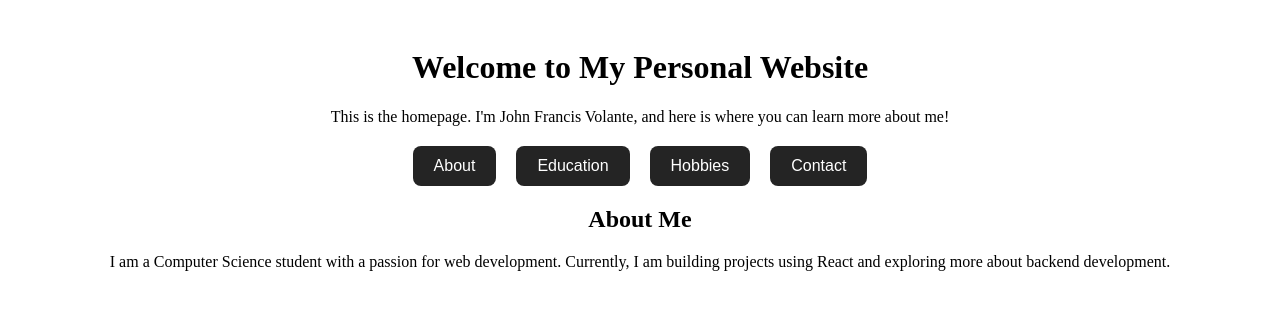
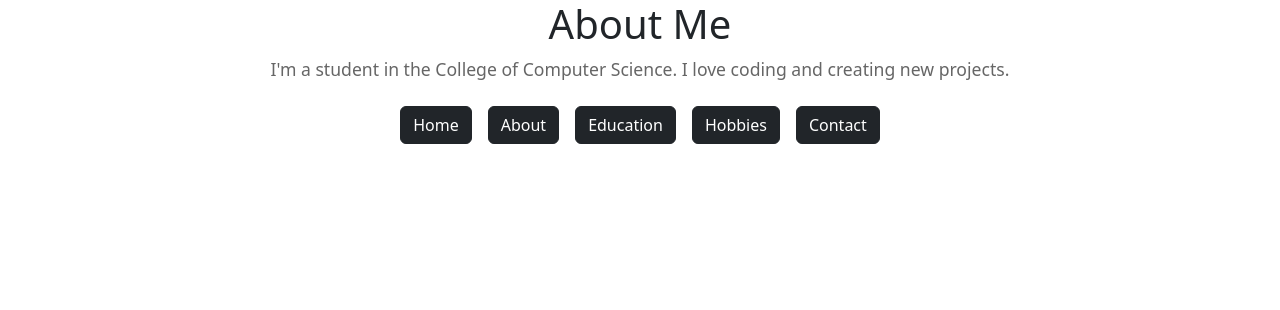
Before and after one commit to juansncz1970/Frontend-Project, a React (Vite) app: page /about in a window 1280 px wide. Shown: the top 310 px of the page. Built offline with nearby package versions, Linux system fonts and the light colour scheme.

Commit message:
modified:   src/App.jsx         modified:   src/index.css         modified:   src/pages/About.jsx         modified:   src/pages/Contact.jsx         modified:   src/pages/Education.jsx         modified:   src/pages/Hobbies.jsx         modified:   src/pages/Home.jsx src/NavLinks.jsx

```diff
--- a/src/App.jsx
+++ b/src/App.jsx
@@ -1,29 +1,16 @@
-// App.jsx
 import React from 'react';
-import { BrowserRouter as Router, Route, Routes, Link } from 'react-router-dom';
+import { BrowserRouter as Router, Routes, Route } from 'react-router-dom';
 import Home from './pages/Home';
 import About from './pages/About';
 import Education from './pages/Education';
 import Hobbies from './pages/Hobbies';
 import Contact from './pages/Contact';
+import 'bootstrap/dist/css/bootstrap.min.css';
 
 function App() {
   return (
     <Router>
-      <div style={{ textAlign: 'center', padding: '20px' }}>
-        <h1>Welcome to My Personal Website</h1>
-        <p>This is the homepage. I'm John Francis Volante, and here is where you can learn more about me!</p>
-
-        {/* Navigation Buttons */}
-        <div style={{ marginTop: '20px' }}>
-          {/* <Link to="/"><button>Home</button></Link> */}
-          <Link to="/about"><button>About</button></Link>
-          <Link to="/education"><button>Education</button></Link>
-          <Link to="/hobbies"><button>Hobbies</button></Link>
-          <Link to="/contact"><button>Contact</button></Link>
-        </div>
-
-        {/* Define Routes */}
+      <div className="container text-center">
         <Routes>
           <Route path="/" element={<Home />} />
           <Route path="/about" element={<About />} />
--- /dev/null
+++ b/src/NavLinks.jsx
@@ -0,0 +1,16 @@
+import React from 'react';
+import { Link } from 'react-router-dom';
+
+function NavLinks() {
+  return (
+    <div className="my-4">
+      <Link to="/" className="btn btn-dark mx-2">Home</Link>
+      <Link to="/about" className="btn btn-dark mx-2">About</Link>
+      <Link to="/education" className="btn btn-dark mx-2">Education</Link>
+      <Link to="/hobbies" className="btn btn-dark mx-2">Hobbies</Link>
+      <Link to="/contact" className="btn btn-dark mx-2">Contact</Link>
+    </div>
+  );
+}
+
+export default NavLinks;
--- a/src/index.css
+++ b/src/index.css
@@ -1,16 +1,23 @@
-button {
-  margin: 0 10px;
-  padding: 10px 20px;
-  font-size: 16px;
-  cursor: pointer;
-  background-color: #242424;
-  color: #ffffff;
-  border: 1px solid transparent;
-  border-radius: 8px;
-  transition: background-color 0.3s, color 0.3s;
+.container {
+  max-width: 800px;
+  margin: 0 auto;
 }
 
-button:hover {
-  background-color: #646cff;
-  color: #ffffff;
+h1 {
+  font-size: 2.5rem;
+  color: #333;
 }
+
+h2 {
+  font-size: 2rem;
+  color: #555;
+}
+
+p {
+  color: #666;
+  font-size: 1.1rem;
+}
+
+button {
+  margin: 0 5px;
+}
--- a/src/pages/About.jsx
+++ b/src/pages/About.jsx
@@ -1,12 +1,14 @@
 import React from 'react';
+import NavLinks from '../NavLinks';
 
-const About = () => {
+function About() {
   return (
-    <div className="container mt-5">
-      <h2>About Me</h2>
-      <p>I am a Computer Science student with a passion for web development. Currently, I am building projects using React and exploring more about backend development.</p>
+    <div>
+      <h1>About Me</h1>
+      <p>I'm a student in the College of Computer Science. I love coding and creating new projects.</p>
+      <NavLinks />
     </div>
   );
-};
+}
 
 export default About;
--- a/src/pages/Contact.jsx
+++ b/src/pages/Contact.jsx
@@ -1,12 +1,14 @@
 import React from 'react';
+import NavLinks from '../NavLinks';
 
-const Contact = () => {
+function Contact() {
   return (
-    <div className="container mt-5">
-      <h2>Contact</h2>
-      <p>If you'd like to get in touch, feel free to reach out via my social media accounts or email.</p>
+    <div>
+      <h1>Contact Me</h1>
+      <p>You can reach me via email at john.francis@example.com or on my Instagram account @SunAndcheese.</p>
+      <NavLinks />
     </div>
   );
-};
+}
 
 export default Contact;
--- a/src/pages/Education.jsx
+++ b/src/pages/Education.jsx
@@ -1,12 +1,14 @@
 import React from 'react';
+import NavLinks from '../NavLinks';
 
-const Education = () => {
+function Education() {
   return (
-    <div className="container mt-5">
-      <h2>Education</h2>
-      <p>I am currently studying at the College of Computer Science, where I am focusing on web development and backend technologies.</p>
+    <div>
+      <h1>My Education</h1>
+      <p>I am currently studying Computer Science. I am learning various programming languages and frameworks.</p>
+      <NavLinks />
     </div>
   );
-};
+}
 
 export default Education;
--- a/src/pages/Hobbies.jsx
+++ b/src/pages/Hobbies.jsx
@@ -1,12 +1,14 @@
 import React from 'react';
+import NavLinks from '../NavLinks';
 
-const Hobbies = () => {
+function Hobbies() {
   return (
-    <div className="container mt-5">
-      <h2>Hobbies</h2>
-      <p>In my free time, I enjoy playing video games, listening to music, and exploring new technologies.</p>
+    <div>
+      <h1>My Hobbies</h1>
+      <p>I enjoy listening to music, playing games, and exploring new technology. Some of my favorite artists include Hozier and Paramore.</p>
+      <NavLinks />
     </div>
   );
-};
+}
 
 export default Hobbies;
--- a/src/pages/Home.jsx
+++ b/src/pages/Home.jsx
@@ -1,12 +1,14 @@
 import React from 'react';
+import NavLinks from '../NavLinks';
 
-const Home = () => {
+function Home() {
   return (
-    <div className="container mt-5">
+    <div>
       <h1>Welcome to My Personal Website</h1>
       <p>This is the homepage. I'm John Francis Volante, and here is where you can learn more about me!</p>
+      <NavLinks />
     </div>
   );
-};
+}
 
 export default Home;
```
